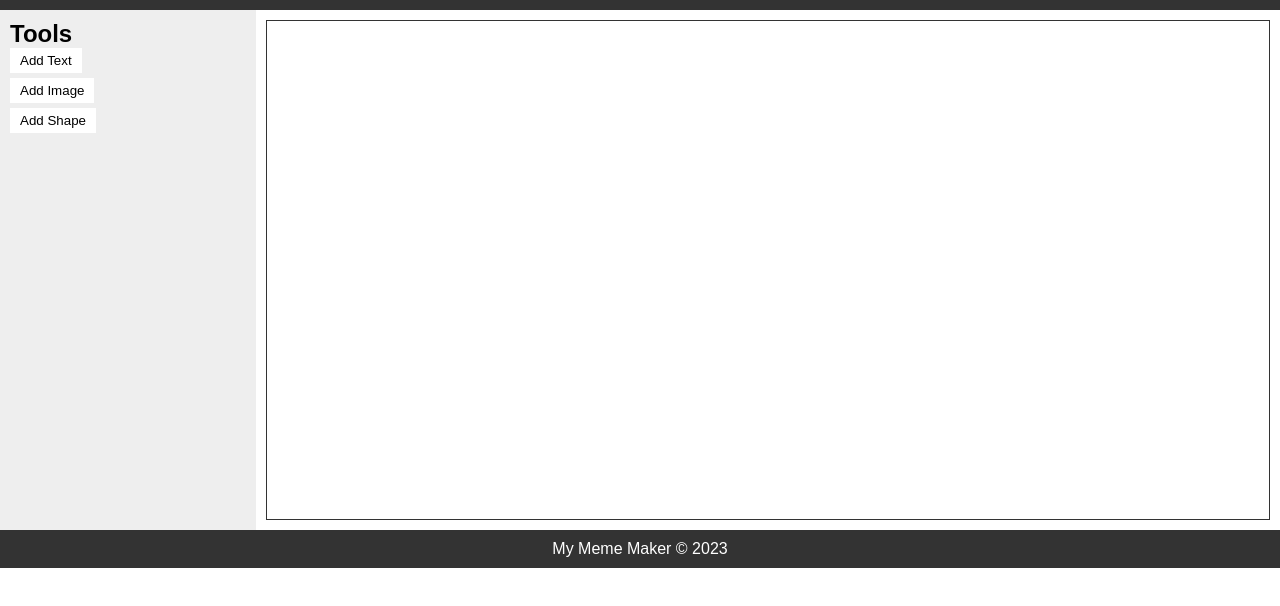
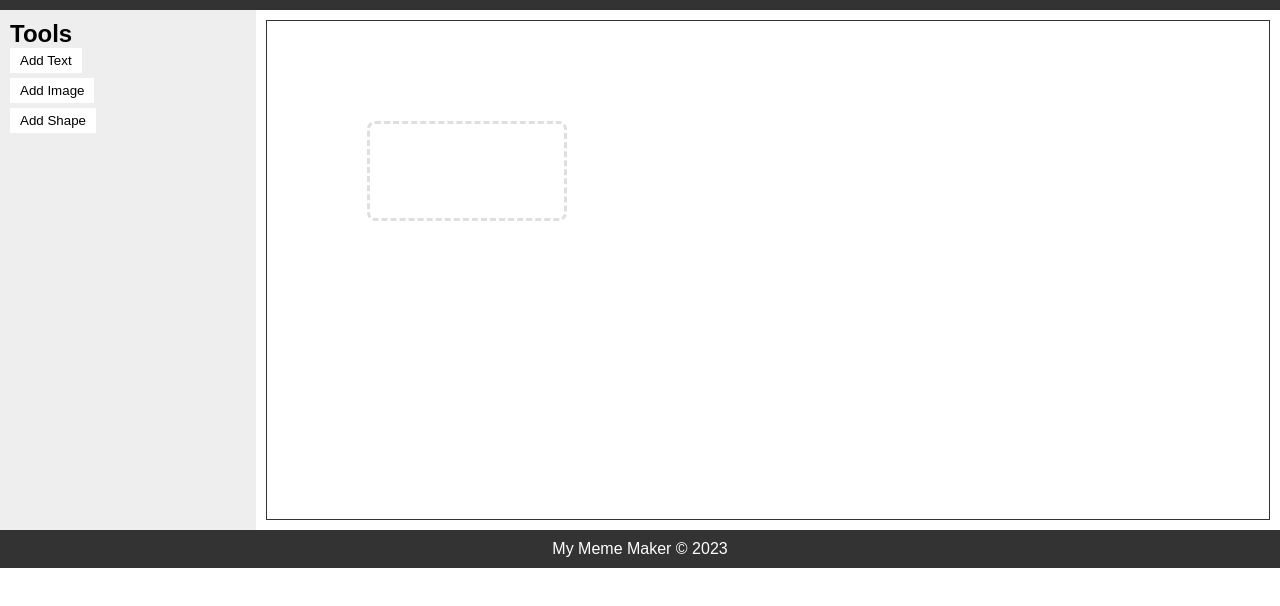
Before and after one commit to LyubomirT/MemeMaker, a plain HTML site: page index.html in a window 1280 px wide. Both pictures are taken after a click on the button "Add Text". Shown: the part 50-656 px from the top of the page. Drawn offline with Linux system fonts and the light colour scheme.

Commit message:
Draggable style improvement

```diff
--- a/index.html
+++ b/index.html
@@ -213,6 +213,11 @@
     }
 	.draggable {
 		cursor: move;
+		border: 3px dashed #dfdfdf;
+		border-radius: 8px;
+		text-align-last: center;
+		vertical-align: center;
+		text-justify: center;
 	}
   </style>
 </head>
```
